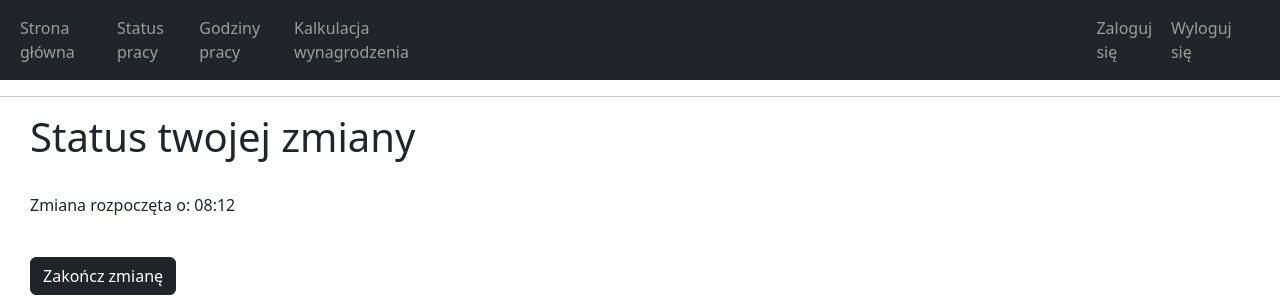
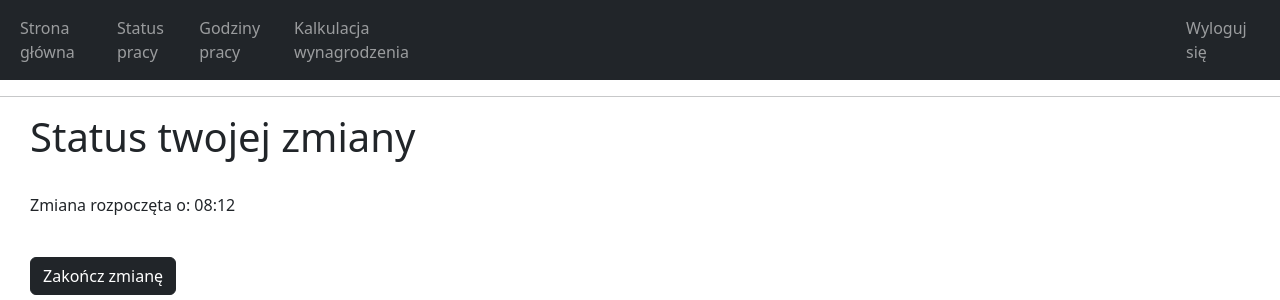
Before and after one commit to JakubNovvak/ClockIn, a Django app: page /shifts/manageShiftsView/ in a window 1280 px wide. Shown: the top 300 px of the page. Run offline with Django 5.2, Linux system fonts and the light colour scheme.

```diff
--- a/Source/ClockIn/templates/navBar.html
+++ b/Source/ClockIn/templates/navBar.html
@@ -5,8 +5,8 @@
         <li class="nav-item active"><a class="nav-link" href="/shifts/shiftsView">Godziny pracy</a></li>
         <li class="nav-item active"><a class="nav-link" href="/">Kalkulacja wynagrodzenia</a></li>
     </ul>
-    <ul class="navbar-nav ml-auto" style=" flex-direction: row; justify-content: space-between; width: 12vw; margin-right: 30px;">
-        <li class="nav-item active"><a class="nav-link" href="{% url 'login' %}">Zaloguj się</a></li>
+    <ul class="navbar-nav ml-auto" style=" flex-direction: row; justify-content: space-between; width: 5vw; margin-right: 30px;">
+        <!-- <li class="nav-item active"><a class="nav-link" href="{% url 'login' %}">Zaloguj się</a></li> -->
         <li class="nav-item active"><a class="nav-link" href="{% url 'logout' %}">Wyloguj się</a></li>
     </ul>
 </nav>
```
